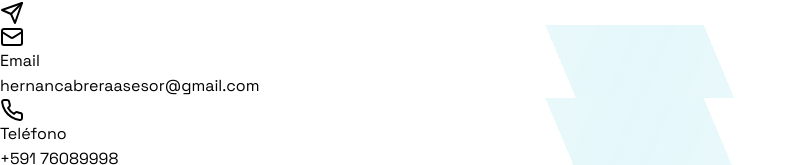
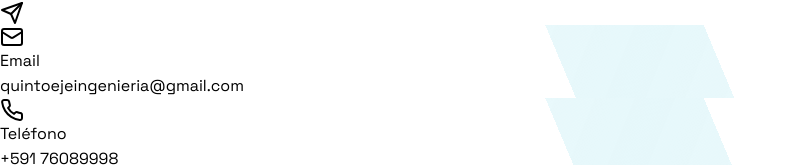
Before and after one commit to hcabrera12345/quinto-eje-web, a React (Vite) app: page / in a window 1280 px wide. Shown: the part 4376-4541 px from the top of the page, without its empty margins (0-797 px from the left). Built offline with nearby package versions, Linux system fonts and the light colour scheme.

Commit message:
Actualizar email de contacto a quintoejeingenieria@gmail.com

```diff
--- a/src/data/config.json
+++ b/src/data/config.json
@@ -1,13 +1,13 @@
 {
     "siteName": "Quinto Eje Ingeniería",
     "siteSlogan": "Soluciones en Ingeniería Inteligente",
-    "contactEmail": "hernancabreraasesor@gmail.com",
+    "contactEmail": "quintoejeingenieria@gmail.com",
     "phone": "+591 76089998",
     "location": "Santa Cruz de la Sierra, Bolivia",
     "heroTitle": "Soluciones en Ingeniería Inteligente",
     "heroSubtitle": "El Quinto Eje: la capa de inteligencia de datos que transforma. Integro desarrollo, IA y automatización para impulsar tu negocio hacia la INDUSTRIA 4.0.",
     "emailConfig": {
-        "serviceEmail": "hernancabreraasesor@gmail.com",
+        "serviceEmail": "quintoejeingenieria@gmail.com",
         "emailJsServiceId": "service_tb4y6uc",
         "emailJsTemplateId": "template_j3ivpza",
         "emailJsPublicKey": "m2BXsfo4bfyFGUIGo"
--- a/src/data/initialConfig.js
+++ b/src/data/initialConfig.js
@@ -1,13 +1,13 @@
 export const initialConfig = {
     siteName: "Quinto Eje Ingeniería",
     siteSlogan: "Soluciones en Ingeniería Inteligente",
-    contactEmail: "hernancabreraasesor@gmail.com",
+    contactEmail: "quintoejeingenieria@gmail.com",
     phone: "+591 76089998",
     location: "Santa Cruz de la Sierra, Bolivia",
     heroTitle: "Soluciones en Ingeniería Inteligente",
     heroSubtitle: "El Quinto Eje: la capa de inteligencia de datos que transforma. Integro desarrollo, IA y automatización para impulsar tu negocio hacia la INDUSTRIA 4.0.",
     emailConfig: {
-        serviceEmail: "hernancabreraasesor@gmail.com",
+        serviceEmail: "quintoejeingenieria@gmail.com",
         emailJsServiceId: "service_tb4y6uc",
         emailJsTemplateId: "template_j3ivpza",
         emailJsPublicKey: "m2BXsfo4bfyFGUIGo"
```
